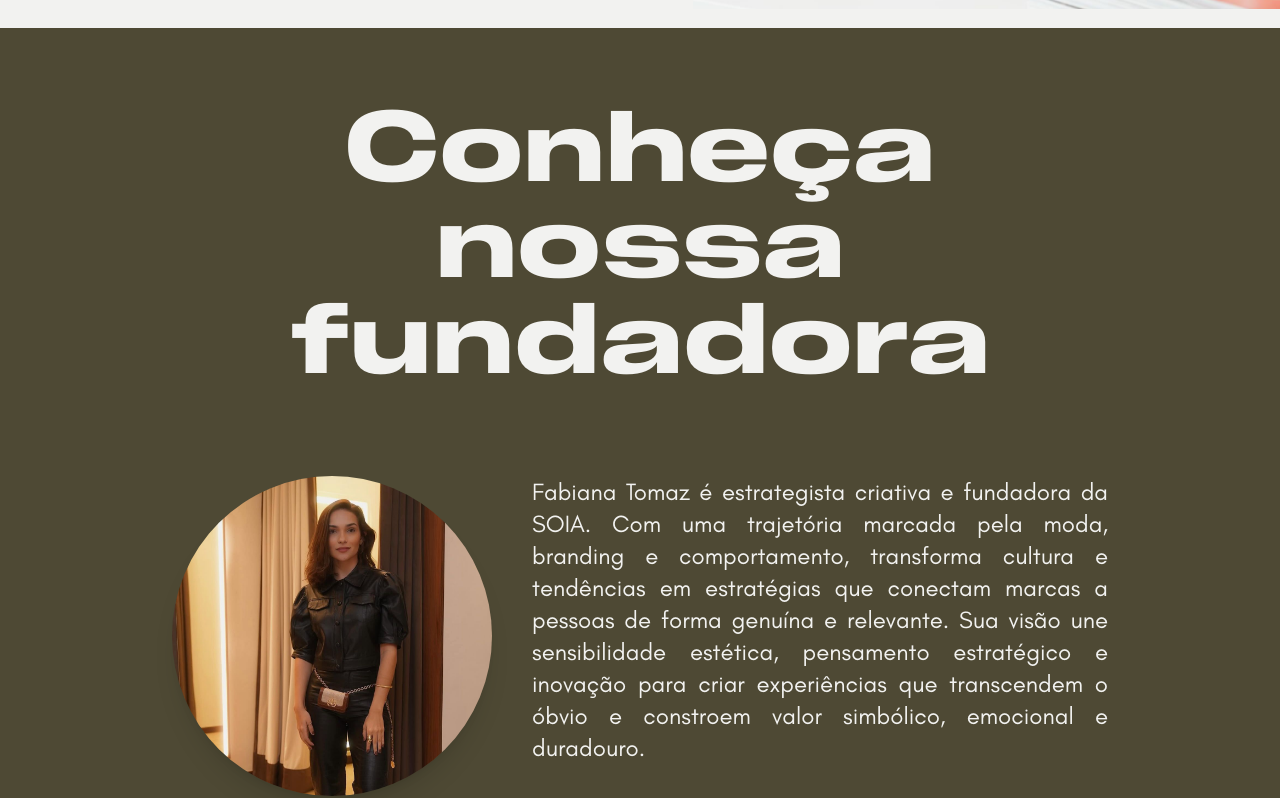
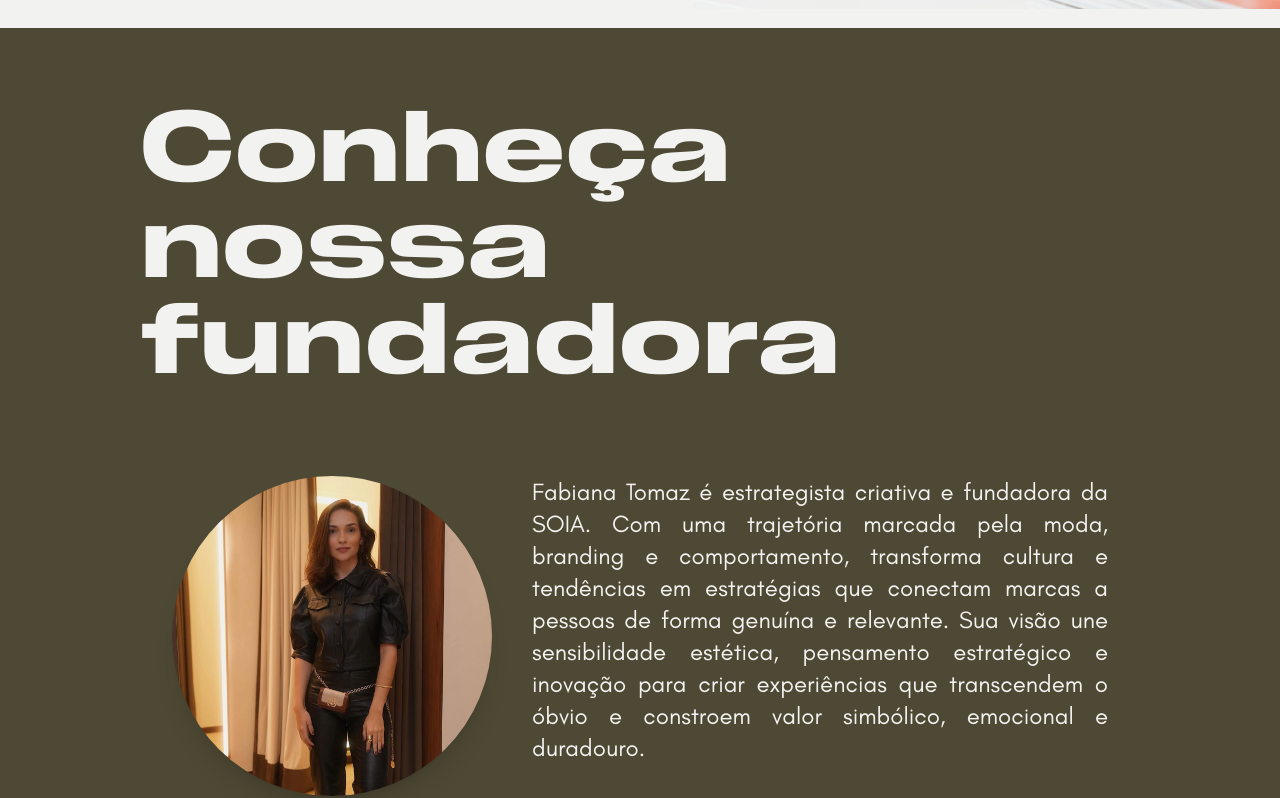
Before and after one commit to MathewsFranco/soia, a React (Vite) app: page / in a window 1280 px wide. Shown: the part 2636-3434 px from the top of the page. Built offline with nearby package versions, Linux system fonts and the light colour scheme; a web font is replaced by a local one.

Commit message:
🔧 fix text alignment

```diff
--- a/src/components/Founder.tsx
+++ b/src/components/Founder.tsx
@@ -4,9 +4,7 @@ export function Founder() {
       className=" leading-relaxed text-xl py-20 px-35 text-white bg-sage flex flex-col items-center justify-center gap-16"
       id="founder"
     >
-      <h1 className="font-cy-grotesk text-5xl md:text-8xl mb-4 text-center">
-        Conheça nossa fundadora
-      </h1>
+      <h1 className="font-cy-grotesk text-5xl md:text-8xl mb-4 ">Conheça nossa fundadora</h1>
 
       <div className="flex flex-col lg:flex-row  gap-10 ">
         <div className="flex flex-col  items-center gap-5 ">
@@ -17,19 +15,17 @@ export function Founder() {
               className="w-full h-full object-cover scale-110  object-[0%_-20%]"
             />
           </div>
-          <p className="font-bold">FABIANA TOMAZ</p>
+          <p className="font-bold uppercase">Fabiana Tomaz</p>
         </div>
 
         <p className="max-w-xl text-2xl text-justify ">
-          Fabiana Tomaz é estrategista criativa e fundadora da SOIA. Com uma
-          trajetória marcada pela moda, branding e comportamento, transforma
-          cultura e tendências em estratégias que conectam marcas a pessoas de
-          forma genuína e relevante. Sua visão une sensibilidade estética,
-          pensamento estratégico e inovação para criar experiências que
-          transcendem o óbvio e constroem valor simbólico, emocional e
-          duradouro.
+          Fabiana Tomaz é estrategista criativa e fundadora da SOIA. Com uma trajetória marcada pela
+          moda, branding e comportamento, transforma cultura e tendências em estratégias que
+          conectam marcas a pessoas de forma genuína e relevante. Sua visão une sensibilidade
+          estética, pensamento estratégico e inovação para criar experiências que transcendem o
+          óbvio e constroem valor simbólico, emocional e duradouro.
         </p>
       </div>
     </section>
-  )
+  );
 }
```
